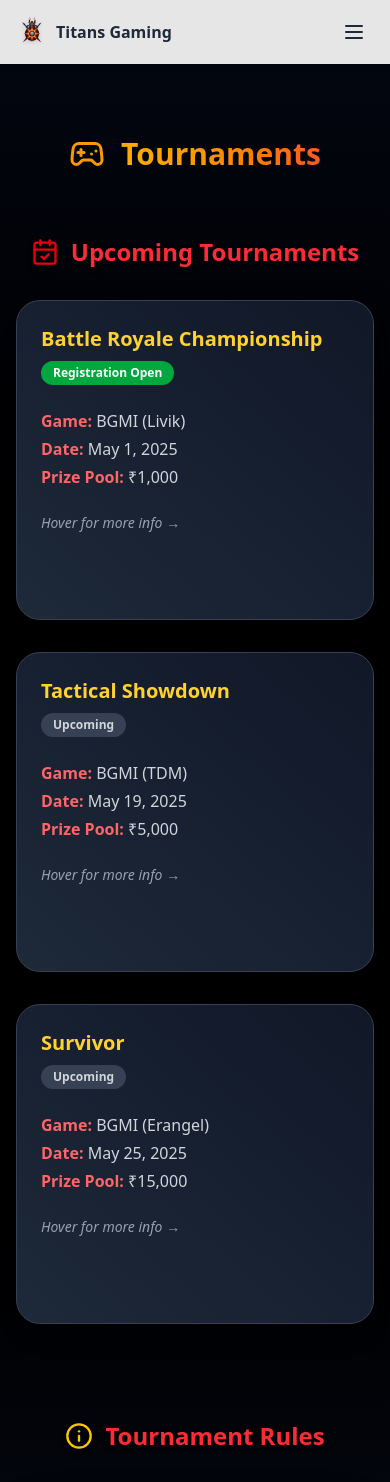
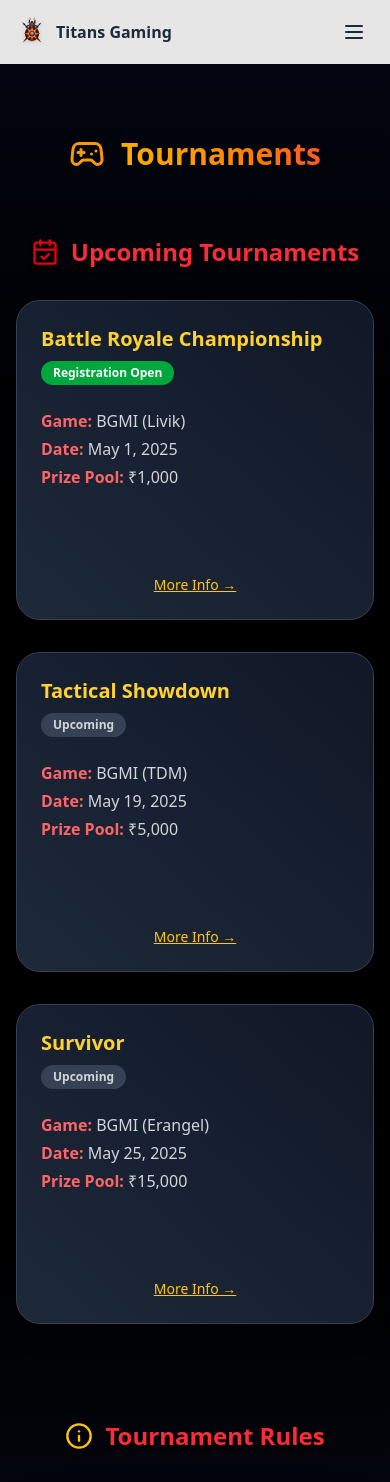
Before and after one commit to Surajmohapatra49/Titans, a React (Vite) app: page /tournaments in a window 390 px wide. Shown: the top 1482 px of the page. Built offline with nearby package versions, Linux system fonts and the light colour scheme.

Commit message:
changes done for responsive heade card

```diff
--- a/src/component/MainContainer/MainContainer.jsx
+++ b/src/component/MainContainer/MainContainer.jsx
@@ -83,16 +83,14 @@
             <div className="absolute inset-0 pointer-events-none border-2 border-transparent animate-border-glow" />
 
             {/* Text Overlay */}
-            <div className="absolute inset-0 z-20 flex flex-col items-center justify-center text-center px-4 perspective">
-              <h2 className="text-2xl sm:text-3xl md:text-4xl lg:text-5xl xl:text-6xl font-semibold tracking-wide bg-gradient-to-r from-yellow-400 via-orange-300 to-yellow-200 bg-clip-text text-transparent drop-shadow-2xl transform animate-text-rise">
-                <span className="inline-block transform animate-depth">
-                  What's Hot
-                </span>
+            <div className="absolute inset-0 z-20 flex flex-col items-center justify-center text-center px-4 perspective space-y-2">
+              <h2 className="text-2xl sm:text-3xl md:text-4xl lg:text-5xl xl:text-6xl font-semibold tracking-wide bg-gradient-to-r from-yellow-400 via-orange-300 to-yellow-200 bg-clip-text text-transparent drop-shadow-2xl animate-fade-up delay-0">
+                What's Hot
               </h2>
-              <p className="text-sm sm:text-base md:text-lg text-gray-300 mt-1 animate-fade-in">
+              <p className="text-sm sm:text-base md:text-lg text-gray-300 animate-fade-up delay-200">
                 in
               </p>
-              <h3 className="text-xl sm:text-2xl md:text-3xl lg:text-4xl font-light text-white mt-1 tracking-wider transform animate-depth delay-300">
+              <h3 className="text-xl sm:text-2xl md:text-3xl lg:text-4xl font-light text-white tracking-wider animate-fade-up delay-400">
                 Titans{" "}
                 <span className="font-medium text-amber-400">Gaming</span>
               </h3>
@@ -143,36 +141,14 @@
           }
         }
 
-        @keyframes fade-in {
-          from {
-            opacity: 0;
-            transform: translateY(8px);
-          }
-          to {
-            opacity: 1;
-            transform: translateY(0);
-          }
-        }
-
-        @keyframes text-rise {
+        @keyframes fade-up {
           0% {
             opacity: 0;
-            transform: translateY(40px) scale(0.95);
+            transform: translateY(30px);
           }
           100% {
             opacity: 1;
-            transform: translateY(0) scale(1);
-          }
-        }
-
-        @keyframes depth {
-          0% {
-            transform: rotateX(90deg) scale(0.8);
-            opacity: 0;
-          }
-          100% {
-            transform: rotateX(0deg) scale(1);
-            opacity: 1;
+            transform: translateY(0);
           }
         }
 
@@ -181,20 +157,21 @@
           border-image-slice: 1;
         }
 
-        .animate-fade-in {
-          animation: fade-in 1s ease forwards;
+        .animate-fade-up {
+          animation: fade-up 1s ease-out forwards;
+          opacity: 0;
         }
 
-        .animate-text-rise {
-          animation: text-rise 1s ease-out both;
+        .delay-0 {
+          animation-delay: 0s;
         }
 
-        .animate-depth {
-          animation: depth 1.2s ease-out both;
+        .delay-200 {
+          animation-delay: 0.2s;
         }
 
-        .delay-300 {
-          animation-delay: 0.3s;
+        .delay-400 {
+          animation-delay: 0.4s;
         }
 
         .perspective {
--- a/src/component/Tournaments/Tournaments.jsx
+++ b/src/component/Tournaments/Tournaments.jsx
@@ -1,4 +1,4 @@
-import React from "react";
+import React, { useState } from "react";
 import { CalendarCheck, Gamepad2, Info } from "lucide-react";
 
 const tournaments = [
@@ -29,6 +29,12 @@
 ];
 
 const Tournaments = () => {
+  const [flipped, setFlipped] = useState({});
+
+  const toggleFlip = (id) => {
+    setFlipped((prev) => ({ ...prev, [id]: !prev[id] }));
+  };
+
   return (
     <div className="pt-24 bg-gradient-to-b from-gray-950 via-black to-gray-900 min-h-screen text-white font-sans">
       <div className="container mx-auto px-4 sm:px-6 lg:px-8 py-10">
@@ -46,11 +52,21 @@
           </h2>
 
           <div className="grid grid-cols-1 sm:grid-cols-2 lg:grid-cols-3 gap-8">
-            {tournaments.map((t) => (
-              <div key={t.id} className="group [perspective:1000px] hover:z-10">
-                <div className="relative w-full h-80 transition-transform duration-700 [transform-style:preserve-3d] group-hover:[transform:rotateY(180deg)]">
+            {tournaments.map((t) => {
+              const isFlipped = flipped[t.id];
+              return (
+                <div
+                  key={t.id}
+                  className="group [perspective:1000px] hover:z-10"
+                >
+                  <div
+                    className={`relative w-full h-80 transition-transform duration-700 [transform-style:preserve-3d] ${
+                      isFlipped ? "[transform:rotateY(180deg)]" : ""
+                    } sm:group-hover:[transform:rotateY(180deg)]`}
+                  >
                     {/* Front Side */}
-                  <div className="absolute w-full h-full backface-hidden bg-gradient-to-tr from-gray-800 to-gray-900 p-6 sm:p-8 rounded-3xl border border-gray-700 shadow-xl">
+                    <div className="absolute w-full h-full backface-hidden bg-gradient-to-tr from-gray-800 to-gray-900 p-6 sm:p-8 rounded-3xl border border-gray-700 shadow-xl flex flex-col justify-between">
+                      <div>
                         <div className="flex flex-col sm:flex-row sm:justify-between sm:items-center mb-6 gap-2">
                           <h3 className="text-xl sm:text-2xl text-amber-300 font-extrabold">
                             {t.title}
@@ -66,11 +82,15 @@
                           </span>
                         </div>
                         <p className="text-gray-300 mb-1">
-                      <span className="text-red-400 font-semibold">Game:</span>{" "}
+                          <span className="text-red-400 font-semibold">
+                            Game:
+                          </span>{" "}
                           {t.game}
                         </p>
                         <p className="text-gray-300 mb-1">
-                      <span className="text-red-400 font-semibold">Date:</span>{" "}
+                          <span className="text-red-400 font-semibold">
+                            Date:
+                          </span>{" "}
                           {t.date}
                         </p>
                         <p className="text-gray-300">
@@ -79,7 +99,14 @@
                           </span>{" "}
                           {t.prize}
                         </p>
-                    <p className="mt-6 text-gray-400 italic text-sm">
+                      </div>
+                      <button
+                        className="sm:hidden mt-4 text-sm text-yellow-400 underline hover:text-yellow-300"
+                        onClick={() => toggleFlip(t.id)}
+                      >
+                        More Info →
+                      </button>
+                      <p className="hidden sm:block mt-6 text-gray-400 italic text-sm">
                         Hover for more info →
                       </p>
                     </div>
@@ -98,7 +125,7 @@
                           <li>Exclusive Discord access</li>
                         </ul>
                       </div>
-                    {t.status === "Registration Open" && (
+                      {t.status === "Registration Open" ? (
                         <button
                           onClick={() =>
                             window.open(
@@ -110,11 +137,19 @@
                         >
                           Register Now
                         </button>
+                      ) : (
+                        <button
+                          className="sm:hidden mt-4 text-sm text-yellow-400 underline hover:text-yellow-300"
+                          onClick={() => toggleFlip(t.id)}
+                        >
+                          ← Back
+                        </button>
                       )}
                     </div>
                   </div>
                 </div>
-            ))}
+              );
+            })}
           </div>
         </section>
 
```
Lines whose indentation alone changed are shown as unchanged.
